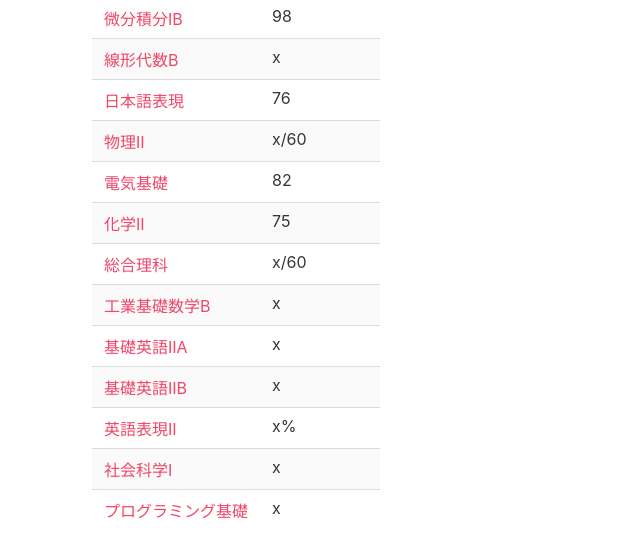
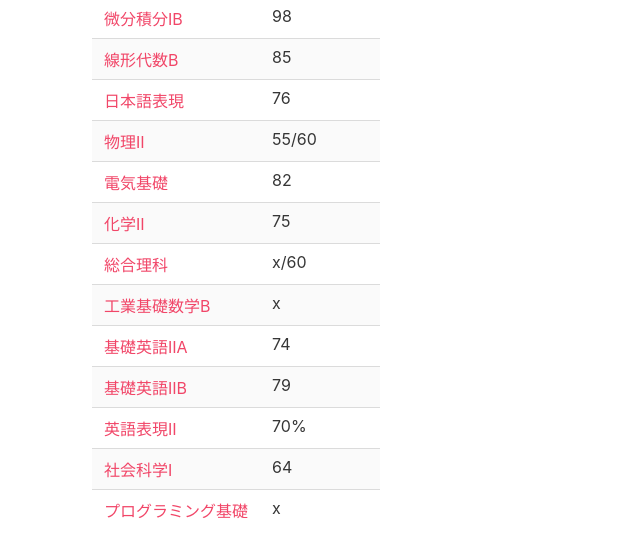
Before and after one commit to Roposaimitukozo/kinkyu, a plain HTML site: page exam_result.html in a window 1280 px wide. Shown: the part 236-776 px from the top of the page, 404-1044 px from the left. Drawn offline with nearby package versions, Linux system fonts and the light colour scheme.

Commit message:
Update exam_result.html

```diff
--- a/exam_result.html
+++ b/exam_result.html
@@ -33,7 +33,7 @@
       </tr>
       <tr>
         <td class="has-text-danger">線形代数B</td>
-        <td>x</td>
+        <td>85</td>
       </tr>
       <tr>
         <td class="has-text-danger">日本語表現</td>
@@ -41,7 +41,7 @@
       </tr>
       <tr>
         <td class="has-text-danger">物理Ⅱ</td>
-        <td>x/60</td>
+        <td>55/60</td>
       </tr>
       <tr>
         <td class="has-text-danger">電気基礎</td>
@@ -61,19 +61,19 @@
       </tr>
       <tr>
         <td class="has-text-danger">基礎英語ⅡA</td>
-        <td>x</td>
+        <td>74</td>
       </tr>
       <tr>
         <td class="has-text-danger">基礎英語ⅡB</td>
-        <td>x</td>
+        <td>79</td>
       </tr>
       <tr>
         <td class="has-text-danger">英語表現Ⅱ</td>
-        <td>x%</td>
+        <td>70%</td>
       </tr>
       <tr>
         <td class="has-text-danger">社会科学Ⅰ</td>
-        <td>x</td>
+        <td>64</td>
       </tr>
       <tr>
         <td class="has-text-danger">プログラミング基礎</td>
@@ -341,8 +341,8 @@
    <!--コピーライト-->
 	<hr class="is-size-1">
 	<div class="has-text-right">
-		<p>更新 : 2023 / 2 / 17　</p>
-		<p>©Knohito2022　</p>
+		<p>更新 : 2023 / 2 / 20　</p>
+		<p>©Knohito2022・23　</p>
 	</div>
    <!--コピーライト 終-->
   </center>
```
